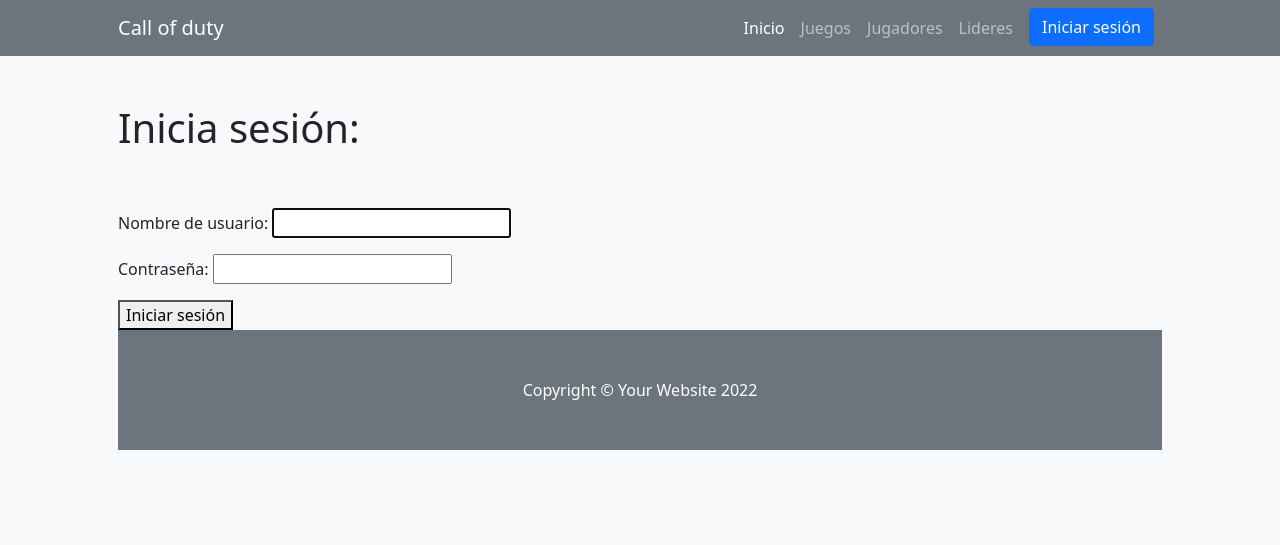
After one commit to santiroldann/ProyectoJuego, a Django app: page /juegoapp/login in a window 1280 px wide. The commit adds this page. Shown: the top 545 px of the page. Run offline with Django 4.2, Linux system fonts and the light colour scheme; some libraries are stand-ins or nearby versions.

Commit message:
Iniccio de sesión agregado

```diff
--- a/ProyectoJuegoApp/template/ProyectoJuegoApp/base1.html
+++ b/ProyectoJuegoApp/template/ProyectoJuegoApp/base1.html
@@ -27,6 +27,7 @@
                         <li class="nav-item"><a class="nav-link" href={% url "juegos" %}>Juegos</a></li>
                         <li class="nav-item"><a class="nav-link" href={% url "jugadores" %}>Jugadores</a></li>
                         <li class="nav-item"><a class="nav-link" href={% url "lideres" %}>Lideres</a></li>
+                        <li class="nav-item"><a class="btn btn-primary mx-2" href={% url "login" %}>Iniciar sesión</a></li>
                     </ul>
                 </div>
             </div>
--- a/ProyectoJuegoApp/template/ProyectoJuegoApp/index1.html
+++ b/ProyectoJuegoApp/template/ProyectoJuegoApp/index1.html
@@ -5,7 +5,7 @@ Inicio - App Juegos
 
 {% block contenidoPagina %}
         <!-- Header-->
-        <header class="bg-dark py-5">
+        <header class="bg-dark py-5">|
             <div class="container px-5">
                 <div class="row gx-5 justify-content-center">
                     <div class="col-lg-6">
--- a/ProyectoJuegoApp/template/ProyectoJuegoApp/lider_list.html
+++ b/ProyectoJuegoApp/template/ProyectoJuegoApp/lider_list.html
@@ -11,7 +11,7 @@
     <ul>
         {% for lider in object_list %}
         <li>
-            Jugador: {{lider.avatar}} {{lider.juego}} {{lider.grupo}}|
+            Lider: {{lider.avatar}} {{lider.juego}} {{lider.grupo}}|
             <a href="{% url 'lider_detail' lider.id" >Ver</a>
             <a href="{% url 'lider_update' lider.id" >Editar</a>
             <a href="{% url 'lider_delete' lider.id" >Eliminar</a>
--- /dev/null
+++ b/ProyectoJuegoApp/template/ProyectoJuegoApp/login.html
@@ -0,0 +1,19 @@
+{% extends "base1.html" %}
+{% block tituloPagina %}
+Login - App Juegos
+{% endblock %}
+
+{% block contenidoPagina %}
+
+<section class="bg-light py-5">
+    <div class="container px-5">
+        <h1>Inicia sesión:</h1>
+    </div>
+<section class="bg-light py-5">
+    <div class="container px-5">
+    <form action="" method="post">
+        {% csrf_token %}
+        {{form.as_p}}
+        <button type="submit">Iniciar sesión</button>
+    </form>
+{% endblock %}
--- a/ProyectoJuegoApp/urls.py
+++ b/ProyectoJuegoApp/urls.py
@@ -8,6 +8,7 @@ from .views import *
 urlpatterns = [
 
     path("", inicio, name= "inicio"),
+    path("login", login_request , name="login"),
 
     path("lideres/", lideres, name = "lideres"),
     path("jugadores/", jugadores, name= "jugadores"),
@@ -19,11 +20,11 @@ urlpatterns = [
     path(r"^editar/(?P<pk>\d+)$", JugadorUpdate.as_view(), name="jugador_update"),
     path(r"^eliminar/(?P<pk>\d+)$", JugadorDelete.as_view(), name="jugador_delete"),
 
-    path("lider/list", LiderList.as_view(), name="lider_list"),
-    path(r"^(?P<pk>\d+)$", LiderDetail.as_view(), name="lider_detail"),
-    path(r"^nuevo$", LiderCreate.as_view(), name="lider_create"),
-    path(r"^editar/(?P<pk>\d+)$", LiderUpdate.as_view(), name="lider_update"),
-    path(r"^eliminar/(?P<pk>\d+)$", LiderDelete.as_view(), name="lider_delete"),
+    path("lideres/list", LiderList.as_view(), name="lider_list"),
+    path("lideres/<pk>", LiderDetail.as_view(), name="lider_detail"),
+    path("lideres/nuevo", LiderCreate.as_view(), name="lider_create"),
+    path("lideres/editar/<pk>", LiderUpdate.as_view(), name="lider_update"),
+    path("lideres/eliminar/<pk>", LiderDelete.as_view(), name="lider_delete"),
 
 
     path("crear_juego/", crear_juego, name= "crear_juego"),
--- a/ProyectoJuegoApp/views.py
+++ b/ProyectoJuegoApp/views.py
@@ -1,3 +1,4 @@
+from ast import If
 from django.shortcuts import redirect, render
 
 from django.http import HttpResponse
@@ -10,10 +11,40 @@ from django.views.generic.detail import DetailView
 from django.views.generic.edit import DeleteView, CreateView, UpdateView
 from django.urls import reverse_lazy
 
+from django.contrib.auth.forms import AuthenticationForm
+from django.contrib.auth import login, logout, authenticate
+
 
 def inicio(request):
 
     return render(request,"index1.html",{})
+
+def login_request(request):
+
+    if request.method == "POST":
+
+        form = AuthenticationForm(request, data=request.POST)
+
+        if form.is_valid():
+
+            username = form.cleaned_data.get("username")
+            password = form.cleaned_data.get("password")
+            user = authenticate(username=username, password=password)
+
+            if user is not None:
+                login(request, user)
+                return redirect("inicio")
+
+            else:
+                return redirect("login")
+
+        else:
+            return redirect("login")
+
+    form = AuthenticationForm()
+
+    return render(request, "login.html",{"form":form})
+
 
 def crear_juego(request):
 
@@ -159,12 +190,12 @@ def editar_jugador(request, jugador_id):
 class JugadorList(ListView):
 
       model = Jugador
-      template_name = "ProyectoJuegoApp/jugador_list.html"
+      template_name = "jugador_list.html"
 
 class JugadorDetail(DetailView):
 
      model = Jugador
-     template_name = "ProyecoJuegoApp/jugador_detail.html"
+     template_name = "jugador_detail.html"
 
 class JugadorCreate(CreateView):
 
@@ -202,12 +233,12 @@ def lideres(request):
 class LiderList(ListView):
 
       model = Lider
-      template_name = "ProyectoJuegoApp/lider_list.html"
+      template_name = "lider_list.html"
 
 class LiderDetail(DetailView):
 
      model = Lider
-     template_name = "ProyecoJuegoApp/lider_detail.html"
+     template_name = "lider_detail.html"
 
 class LiderCreate(CreateView):
 
```
Also changed, not shown: db.sqlite3.
